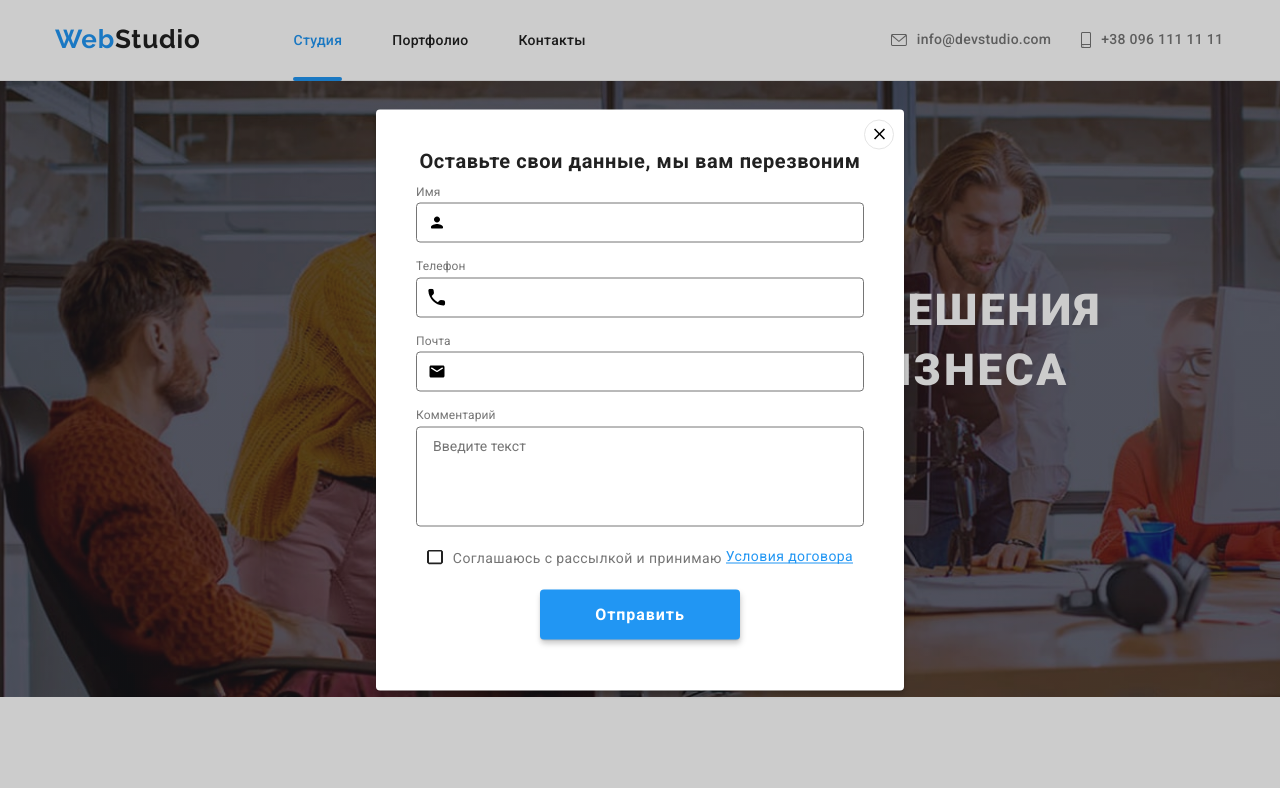
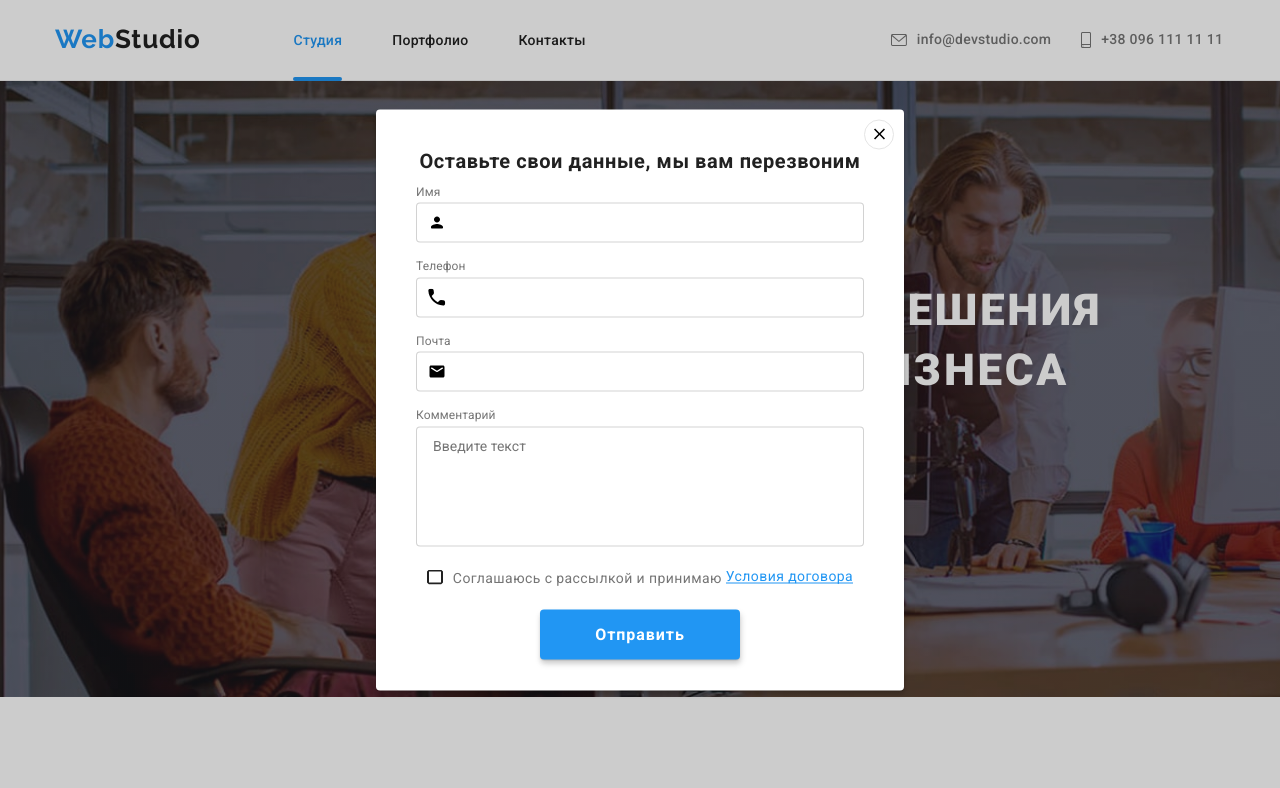
Before and after one commit to IntersnackUkraine/-goit-markup-hw-06, a plain HTML site: page index.html in a window 1280 px wide. Both pictures are taken after a click on the button "Заказать услугу". Shown: the top 788 px of the page. Drawn offline with nearby package versions, Linux system fonts and the light colour scheme.

Commit message:
Update styles.css
высота с 100 на 120 px (854)
исправил цвет rgba (33, 33, 33, 0.2); (811)

```diff
--- a/css/styles.css
+++ b/css/styles.css
@@ -808,7 +808,7 @@ color: var(--primary-text-color);
 .modal-form-input {
     width: 100%;
     height: 40px;
-    border: 1px solid var(--primary-text-color);
+    border: 1px solid rgba(33, 33, 33, 0.2);
     border-radius: 4px;
     padding-left: 42px;
     transition: border-color var(--transition-timing-function);
@@ -850,8 +850,8 @@ color: var(--primary-text-color);
 }
 .modal-form-message {
     width: 100%;
-
-    height: 100px;
+    border: 1px solid rgba(33, 33, 33, 0.2);
+    height: 120px;
     padding: 10px 16px;
     resize: none;
     border-radius: 4px;
```
